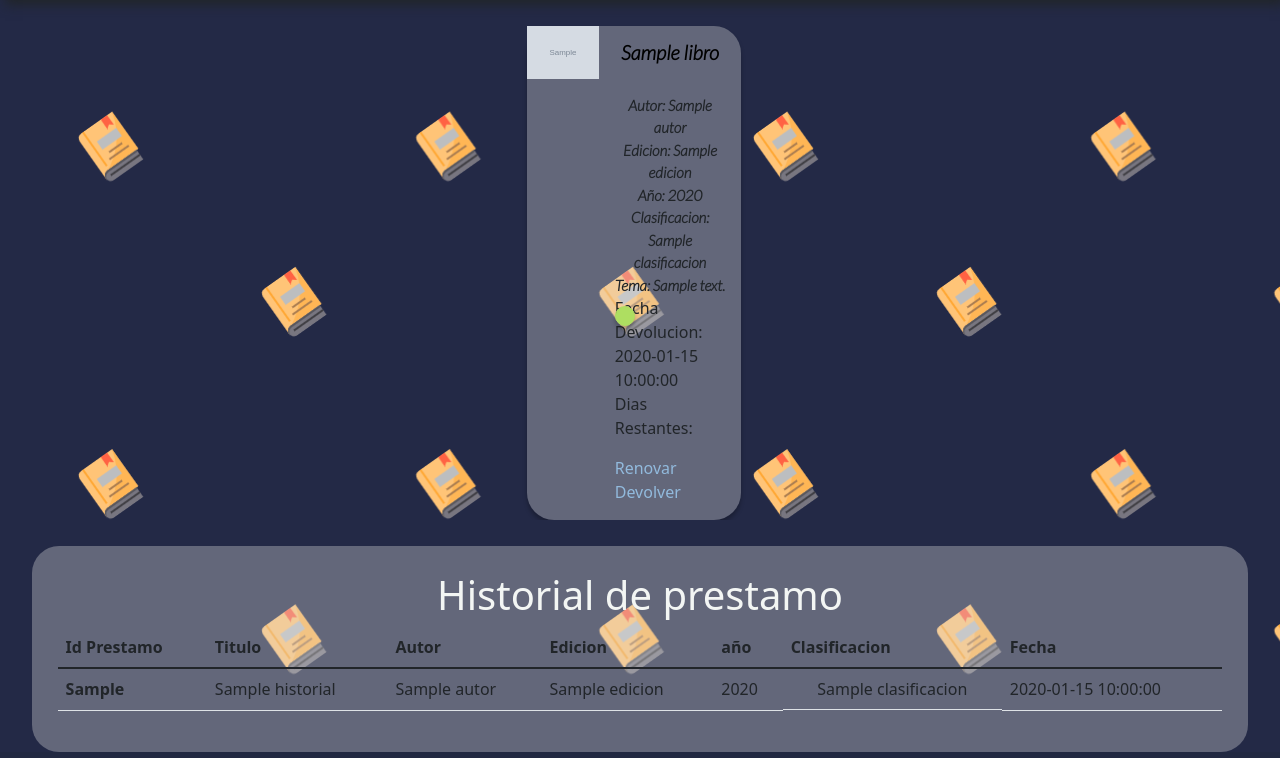
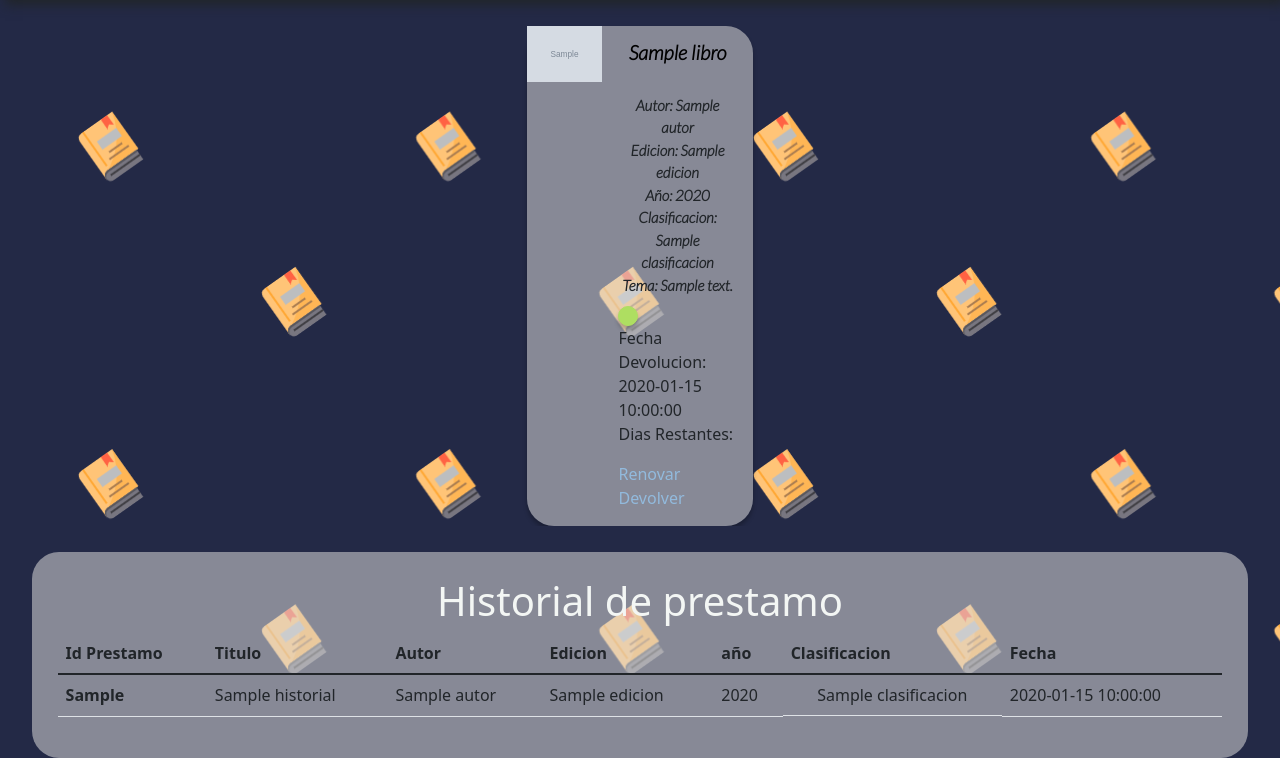
Before and after one commit to Mau5trakt/biblodb, a Flask app: template templates/ulogin.html in a window 1280 px wide. Shown: the part 82-840 px from the top of the page. Run offline with Flask 2, Linux system fonts and the light colour scheme; the template is opened without the code that fills it: most values are stand-ins (such as "Sample title", 1, 10 or a date in 2020); grey boxes marked "Sample" are stand-in pictures; some libraries are stand-ins or nearby versions.

Commit message:
feat!:crrecting card opacity

```diff
--- a/static/style.css
+++ b/static/style.css
@@ -219,7 +219,7 @@ h2{
 position: absolute;
 width: 95%;
 padding: 2%;
-background: rgba(217, 217, 217, 0.35);
+background: rgba(217, 217, 217, 0.55);
 border-radius: 27px;
 }
 
@@ -230,11 +230,11 @@ border-radius: 27px;
 }
 
 .tarjeta{
-  background: rgba(217, 217, 217, 0.35);
+  background: rgba(217, 217, 217, 0.55);
   mix-blend-mode: normal;
   box-shadow: 0px 4px 4px rgba(0, 0, 0, 0.25);
   border-radius: 27px;
-  width: 95%;
+  /*width: 95%;*/
 }
 .h1tarjeta{
   font-family: 'Lato';
@@ -263,7 +263,7 @@ text-align: center;
 .circulito{
   box-sizing: border-box;
 
-position: absolute;
+
 width: 20px;
 height: 20px;
 -moz-border-radius: 50%;
```
